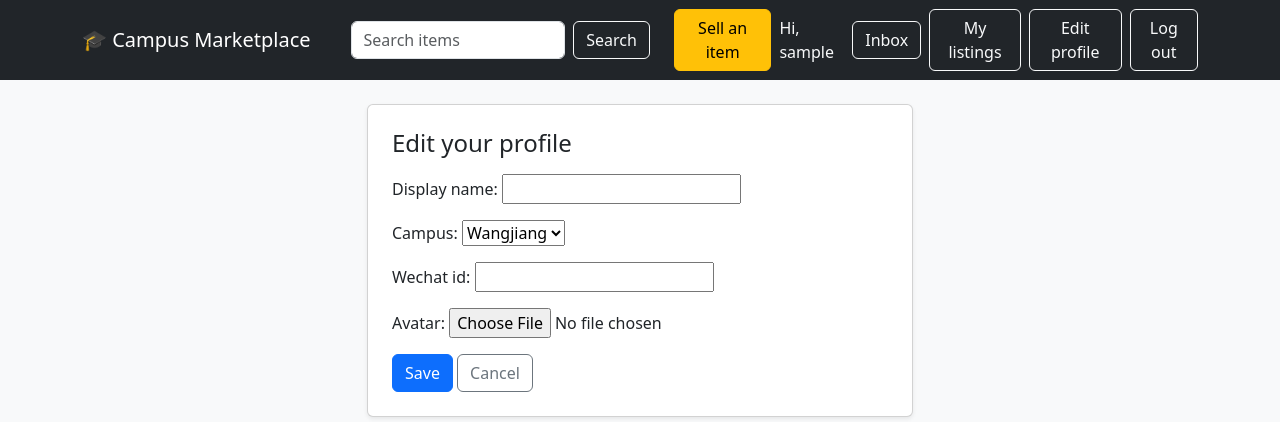
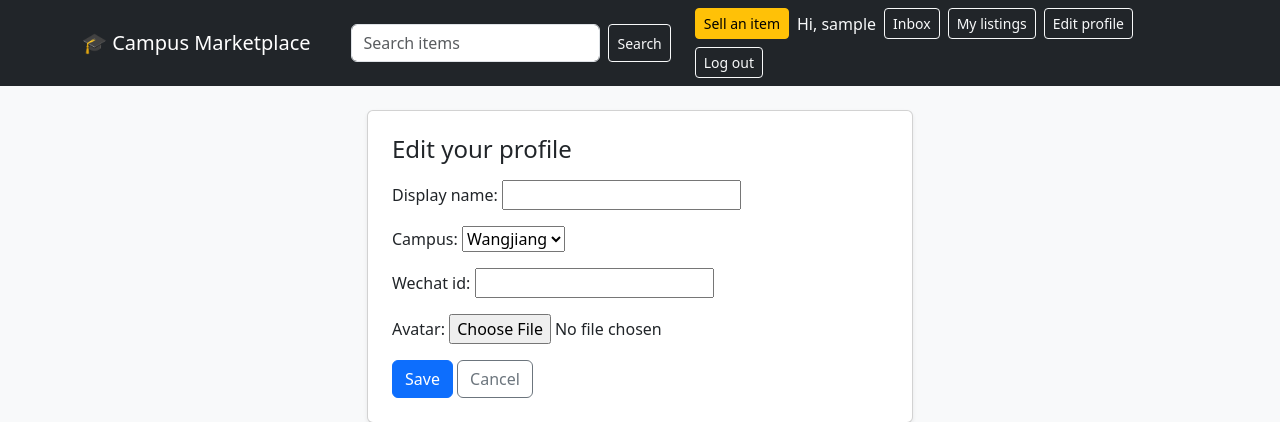
Before and after one commit to mafoudmaryam/campus-marketplace, a Django app: page /accounts/me/profile/ in a window 1280 px wide. Shown: the top 422 px of the page. Run offline with Django 5.2, Linux system fonts and the light colour scheme; the visitor is signed in with stand-in values (Sample User, id 1); data comes from the database, SQL or seed files in the repository; data that the repository does not hold is empty; some libraries are stand-ins or nearby versions.

Commit message:
Keep navbar buttons on one line and collapse on small screens

```diff
--- a/templates/base.html
+++ b/templates/base.html
@@ -12,25 +12,30 @@
   <nav class="navbar navbar-expand-lg navbar-dark bg-dark mb-4">
     <div class="container">
       <a class="navbar-brand" href="{% url 'listings:home' %}">🎓 Campus Marketplace</a>
+      <button class="navbar-toggler" type="button" id="nav-toggle" aria-controls="nav-menu" aria-expanded="false" aria-label="Toggle navigation">
+        <span class="navbar-toggler-icon"></span>
+      </button>
+      <div class="collapse navbar-collapse" id="nav-menu">
       <form class="d-flex flex-grow-1 mx-lg-4 my-2 my-lg-0" method="get" action="{% url 'listings:home' %}">
         <input class="form-control me-2" type="search" name="q" placeholder="Search items" value="{{ request.GET.q }}">
-        <button class="btn btn-outline-light" type="submit">Search</button>
+        <button class="btn btn-outline-light btn-sm text-nowrap px-2" type="submit">Search</button>
       </form>
-      <div class="d-flex gap-2 align-items-center">
-        <a class="btn btn-warning" href="{% url 'listings:create' %}">Sell an item</a>
+      <div class="d-flex flex-wrap gap-2 align-items-center">
+        <a class="btn btn-warning btn-sm text-nowrap px-2" href="{% url 'listings:create' %}">Sell an item</a>
         {% if user.is_authenticated %}
-          <a class="navbar-text text-light text-decoration-none" href="{% url 'accounts:profile' user.username %}">Hi, {{ user.username }}</a>
-          <a class="btn btn-outline-light" href="{% url 'messaging:inbox' %}">Inbox{% if unread_count %} <span class="badge text-bg-danger">{{ unread_count }}</span>{% endif %}</a>
-          <a class="btn btn-outline-light" href="{% url 'listings:my_listings' %}">My listings</a>
-          <a class="btn btn-outline-light" href="{% url 'accounts:edit_profile' %}">Edit profile</a>
+          <a class="navbar-text text-light text-decoration-none text-nowrap py-0" href="{% url 'accounts:profile' user.username %}">Hi, {{ user.username }}</a>
+          <a class="btn btn-outline-light btn-sm text-nowrap px-2" href="{% url 'messaging:inbox' %}">Inbox{% if unread_count %} <span class="badge text-bg-danger">{{ unread_count }}</span>{% endif %}</a>
+          <a class="btn btn-outline-light btn-sm text-nowrap px-2" href="{% url 'listings:my_listings' %}">My listings</a>
+          <a class="btn btn-outline-light btn-sm text-nowrap px-2" href="{% url 'accounts:edit_profile' %}">Edit profile</a>
           <form method="post" action="{% url 'accounts:logout' %}" class="d-inline">
             {% csrf_token %}
-            <button type="submit" class="btn btn-outline-light">Log out</button>
+            <button type="submit" class="btn btn-outline-light btn-sm text-nowrap px-2">Log out</button>
           </form>
         {% else %}
-          <a class="btn btn-outline-light" href="{% url 'accounts:login' %}">Log in</a>
-          <a class="btn btn-outline-light" href="{% url 'accounts:signup' %}">Sign up</a>
+          <a class="btn btn-outline-light btn-sm text-nowrap px-2" href="{% url 'accounts:login' %}">Log in</a>
+          <a class="btn btn-outline-light btn-sm text-nowrap px-2" href="{% url 'accounts:signup' %}">Sign up</a>
         {% endif %}
+      </div>
       </div>
     </div>
   </nav>
@@ -39,5 +44,11 @@
     {% block content %}{% endblock %}
   </main>
 
+  <script>
+    document.getElementById('nav-toggle').addEventListener('click', function () {
+      var open = document.getElementById('nav-menu').classList.toggle('show');
+      this.setAttribute('aria-expanded', open);
+    });
+  </script>
 </body>
 </html>
```
